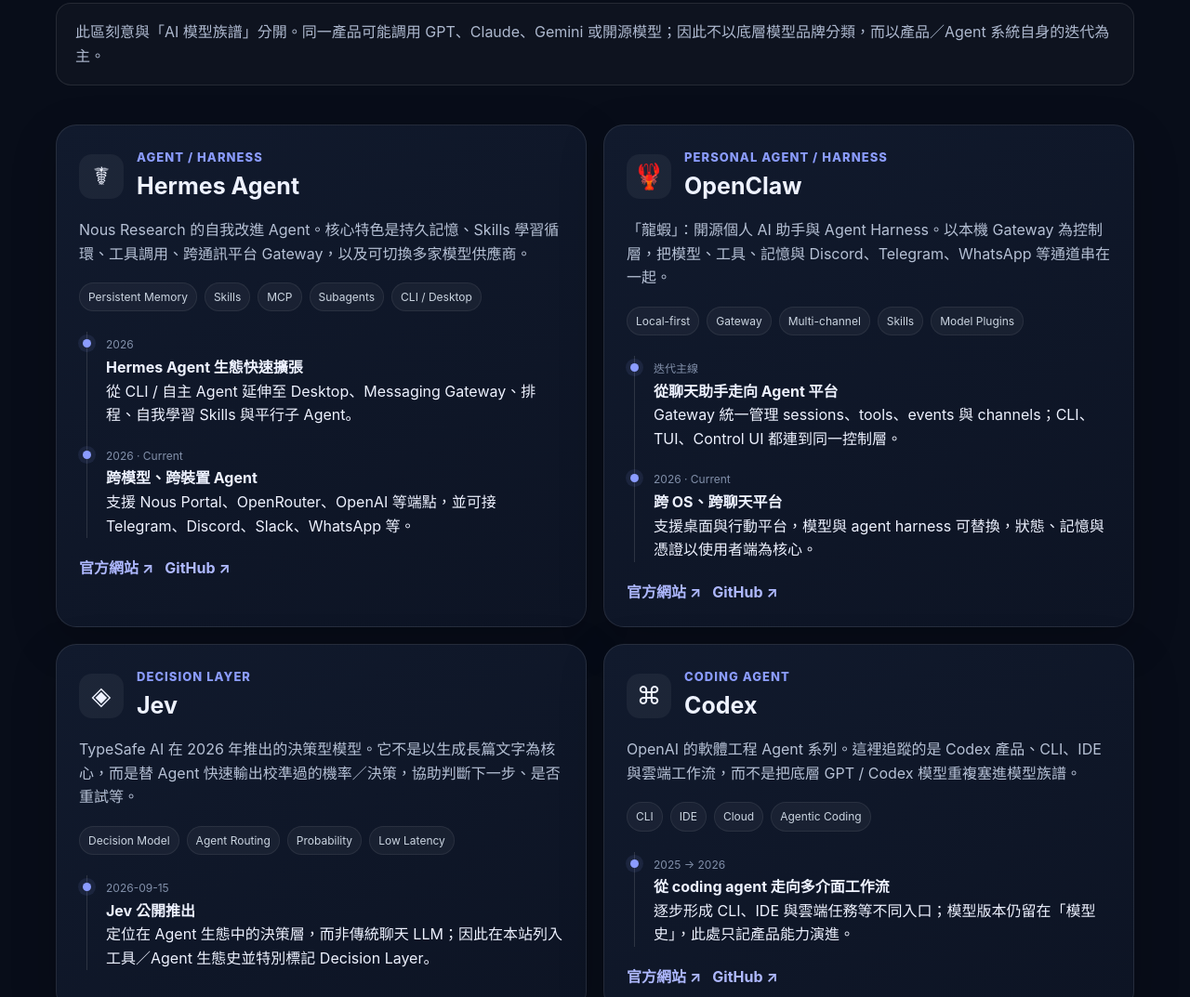
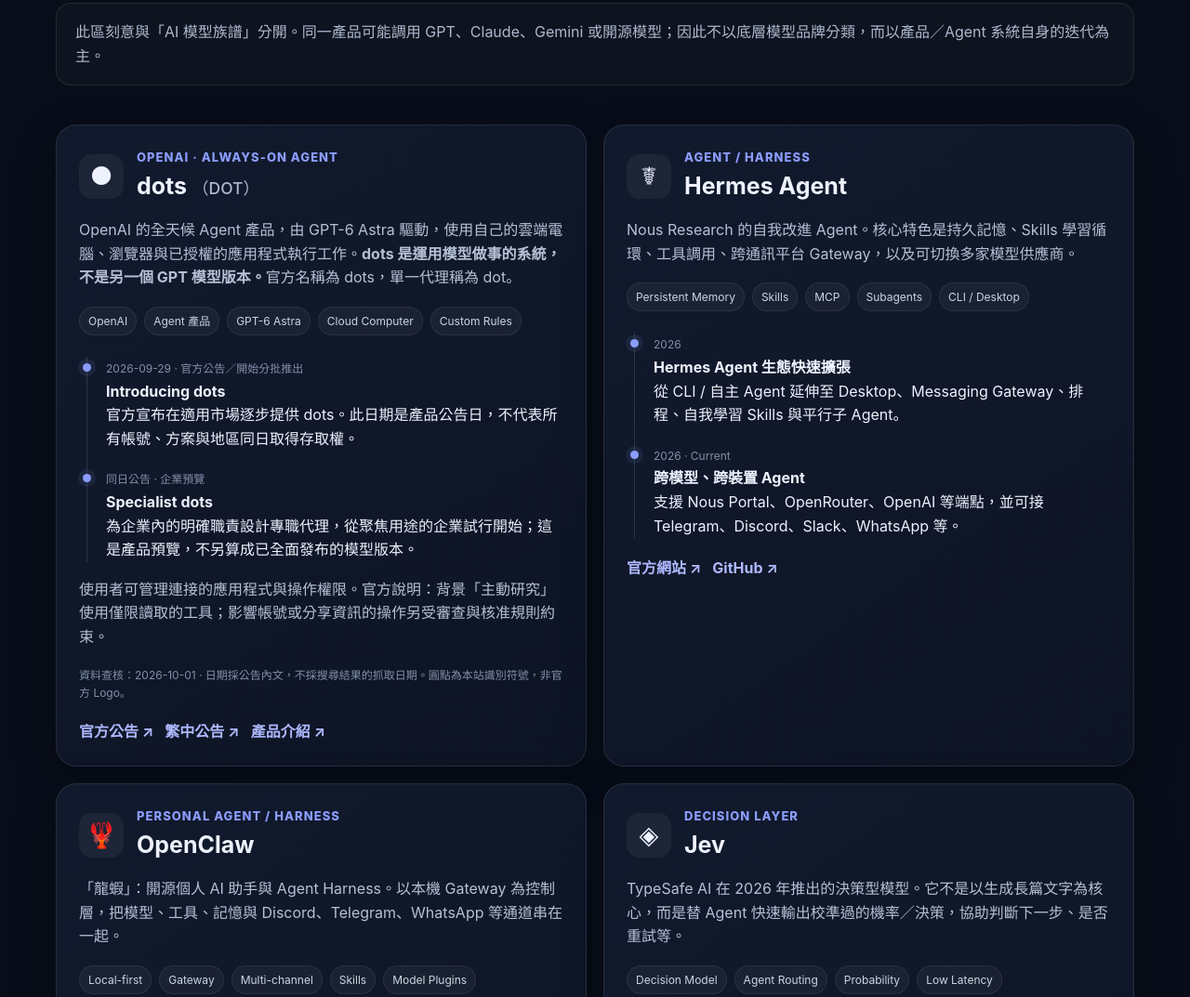
Before and after one commit to Janwiao/AI_HISTORY, a plain HTML site: page agents.html in a window 1280 px wide. Shown: the part 550-1623 px from the top of the page at 93% size. Drawn offline with Linux system fonts and the light colour scheme.

Commit message:
Add OpenAI dots to Agents & Tools and document project handoff

```diff
--- a/agents.html
+++ b/agents.html
@@ -11,12 +11,34 @@
 .tabs{display:flex;gap:8px;flex-wrap:wrap;margin:24px 0 34px}.tabs button{border:1px solid #ffffff20;background:#10182a;color:#cbd5e1;padding:10px 14px;border-radius:999px;font-weight:750;cursor:pointer}.tabs button.on{background:#eef2ff;color:#101525}
 .grid{display:grid;grid-template-columns:repeat(2,minmax(0,1fr));gap:18px;padding-bottom:72px}.card{background:linear-gradient(145deg,#111a2d,#0d1424);border:1px solid #ffffff18;border-radius:22px;padding:24px;box-shadow:0 16px 50px #0003}.top{display:flex;gap:14px;align-items:center}.icon{width:48px;height:48px;border-radius:14px;background:#ffffff0d;display:grid;place-items:center;font-size:27px}.card h2{margin:0;font-size:25px}.kind{color:#8b9cff;font-size:13px;font-weight:800;text-transform:uppercase;letter-spacing:.08em}.desc{color:#b6c1d5;margin:15px 0 18px}.facts{display:flex;gap:8px;flex-wrap:wrap}.pill{font-size:12px;padding:5px 9px;border-radius:999px;background:#ffffff0b;color:#cbd5e1;border:1px solid #ffffff12}.timeline{border-left:1px solid #ffffff20;margin:22px 0 0 8px;padding-left:20px}.event{position:relative;margin:0 0 17px}.event:before{content:"";position:absolute;width:9px;height:9px;border-radius:50%;background:#8b9cff;left:-25px;top:8px;box-shadow:0 0 0 5px #8b9cff18}.date{font-size:12px;color:#8290aa}.event b{display:block}.links{display:flex;gap:12px;margin-top:20px}.links a{text-decoration:none;font-weight:750;color:#aeb8ff}.note{margin:0 0 42px;padding:18px 20px;border:1px solid #ffffff18;border-radius:16px;color:#aeb9cf;background:#ffffff07}
 @media(max-width:720px){.wrap{width:min(100% - 22px,1160px)}.navin{min-height:58px}.nav a{padding:8px 9px;font-size:13px}.hero{padding:44px 0 20px}.grid{grid-template-columns:1fr;gap:13px}.card{padding:19px;border-radius:18px}.tabs{overflow-x:auto;flex-wrap:nowrap;padding-bottom:5px}.tabs button{white-space:nowrap}.hero p{font-size:16px}.card h2{font-size:22px}}
+
+/* DOT product addition: keep the existing five cards and category filters. */
+.card{scroll-margin-top:90px;min-width:0}
+.card:target{border-color:#8b9cff;box-shadow:0 0 0 2px #8b9cff38}
+.alias{font-size:.7em;font-weight:500;color:#aeb9cf}
+.icon{flex-shrink:0}
+.links{flex-wrap:wrap}
+.navin{flex-wrap:wrap}
+@media(max-width:400px){.navin{gap:4px}.nav a{padding:8px 6px;font-size:12px}.logo{font-size:13px}}
 </style></head><body>
 <nav class="nav"><div class="wrap navin"><div class="logo">AI HISTORY</div><a href="./">🧠 模型史</a><a class="active" href="./agents.html">🤖 Agents & Tools</a></div></nav>
 <main class="wrap"><section class="hero"><div class="eyebrow">AI ECOSYSTEM TIMELINE</div><h1>不只是模型。<br>AI 開始「做事情」的歷史。</h1><p>這裡獨立追蹤 Agent、CLI、Coding Agent、Harness、Decision Layer 與工具生態的演化。模型是大腦；這一頁記錄的是讓大腦能使用工具、記憶、執行任務與協作的系統。</p></section>
 <div class="tabs"><button class="on" data-f="all">全部</button><button data-f="agent">Agent / Harness</button><button data-f="coding">Coding</button><button data-f="decision">Decision Layer</button></div>
 <div class="note">此區刻意與「AI 模型族譜」分開。同一產品可能調用 GPT、Claude、Gemini 或開源模型；因此不以底層模型品牌分類，而以產品／Agent 系統自身的迭代為主。</div>
 <section class="grid">
+<article class="card" data-k="agent" id="openai-dots" data-product="openai-dots" data-checked-at="2026-10-01" aria-labelledby="dots-title">
+<div class="top"><div class="icon" aria-hidden="true">●</div><div><div class="kind">OpenAI · Always-on Agent</div><h2 id="dots-title">dots <span class="alias">（DOT）</span></h2></div></div>
+<p class="desc">OpenAI 的全天候 Agent 產品，由 GPT-6 Astra 驅動，使用自己的雲端電腦、瀏覽器與已授權的應用程式執行工作。<strong>dots 是運用模型做事的系統，不是另一個 GPT 模型版本。</strong>官方名稱為 dots，單一代理稱為 dot。</p>
+<div class="facts"><span class="pill">OpenAI</span><span class="pill">Agent 產品</span><span class="pill">GPT-6 Astra</span><span class="pill">Cloud Computer</span><span class="pill">Custom Rules</span></div>
+<div class="timeline">
+<div class="event"><time class="date" datetime="2026-09-29">2026-09-29 · 官方公告／開始分批推出</time><b>Introducing dots</b><span>官方宣布在適用市場逐步提供 dots。此日期是產品公告日，不代表所有帳號、方案與地區同日取得存取權。</span></div>
+<div class="event"><time class="date" datetime="2026-09-29">同日公告 · 企業預覽</time><b>Specialist dots</b><span>為企業內的明確職責設計專職代理，從聚焦用途的企業試行開始；這是產品預覽，不另算成已全面發布的模型版本。</span></div>
+</div>
+<p class="desc">使用者可管理連接的應用程式與操作權限。官方說明：背景「主動研究」使用僅限讀取的工具；影響帳號或分享資訊的操作另受審查與核准規則約束。</p>
+<p class="date">資料查核：<time datetime="2026-10-01">2026-10-01</time> · 日期採公告內文，不採搜尋結果的抓取日期。圓點為本站識別符號，非官方 Logo。</p>
+<div class="links"><a href="https://openai.com/index/introducing-dots/" target="_blank" rel="noopener noreferrer">官方公告 ↗</a><a href="https://openai.com/zh-Hant/index/introducing-dots/" target="_blank" rel="noopener noreferrer">繁中公告 ↗</a><a href="https://chatgpt.com/features/dots/" target="_blank" rel="noopener noreferrer">產品介紹 ↗</a></div>
+</article>
+
 <article class="card" data-k="agent"><div class="top"><div class="icon">☤</div><div><div class="kind">Agent / Harness</div><h2>Hermes Agent</h2></div></div><p class="desc">Nous Research 的自我改進 Agent。核心特色是持久記憶、Skills 學習循環、工具調用、跨通訊平台 Gateway，以及可切換多家模型供應商。</p><div class="facts"><span class="pill">Persistent Memory</span><span class="pill">Skills</span><span class="pill">MCP</span><span class="pill">Subagents</span><span class="pill">CLI / Desktop</span></div><div class="timeline"><div class="event"><span class="date">2026</span><b>Hermes Agent 生態快速擴張</b><span>從 CLI / 自主 Agent 延伸至 Desktop、Messaging Gateway、排程、自我學習 Skills 與平行子 Agent。</span></div><div class="event"><span class="date">2026 · Current</span><b>跨模型、跨裝置 Agent</b><span>支援 Nous Portal、OpenRouter、OpenAI 等端點，並可接 Telegram、Discord、Slack、WhatsApp 等。</span></div></div><div class="links"><a href="https://hermes-agent.nousresearch.com/" target="_blank">官方網站 ↗</a><a href="https://github.com/NousResearch/hermes-agent" target="_blank">GitHub ↗</a></div></article>
 <article class="card" data-k="agent"><div class="top"><div class="icon">🦞</div><div><div class="kind">Personal Agent / Harness</div><h2>OpenClaw</h2></div></div><p class="desc">「龍蝦」：開源個人 AI 助手與 Agent Harness。以本機 Gateway 為控制層，把模型、工具、記憶與 Discord、Telegram、WhatsApp 等通道串在一起。</p><div class="facts"><span class="pill">Local-first</span><span class="pill">Gateway</span><span class="pill">Multi-channel</span><span class="pill">Skills</span><span class="pill">Model Plugins</span></div><div class="timeline"><div class="event"><span class="date">迭代主線</span><b>從聊天助手走向 Agent 平台</b><span>Gateway 統一管理 sessions、tools、events 與 channels；CLI、TUI、Control UI 都連到同一控制層。</span></div><div class="event"><span class="date">2026 · Current</span><b>跨 OS、跨聊天平台</b><span>支援桌面與行動平台，模型與 agent harness 可替換，狀態、記憶與憑證以使用者端為核心。</span></div></div><div class="links"><a href="https://openclaw.ai/" target="_blank">官方網站 ↗</a><a href="https://github.com/openclaw/openclaw" target="_blank">GitHub ↗</a></div></article>
 <article class="card" data-k="decision"><div class="top"><div class="icon">◈</div><div><div class="kind">Decision Layer</div><h2>Jev</h2></div></div><p class="desc">TypeSafe AI 在 2026 年推出的決策型模型。它不是以生成長篇文字為核心，而是替 Agent 快速輸出校準過的機率／決策，協助判斷下一步、是否重試等。</p><div class="facts"><span class="pill">Decision Model</span><span class="pill">Agent Routing</span><span class="pill">Probability</span><span class="pill">Low Latency</span></div><div class="timeline"><div class="event"><span class="date">2026-09-15</span><b>Jev 公開推出</b><span>定位在 Agent 生態中的決策層，而非傳統聊天 LLM；因此在本站列入工具／Agent 生態史並特別標記 Decision Layer。</span></div></div></article>
```
Also changed, not shown: index.html (+19 -1 lines), 2 other files.
